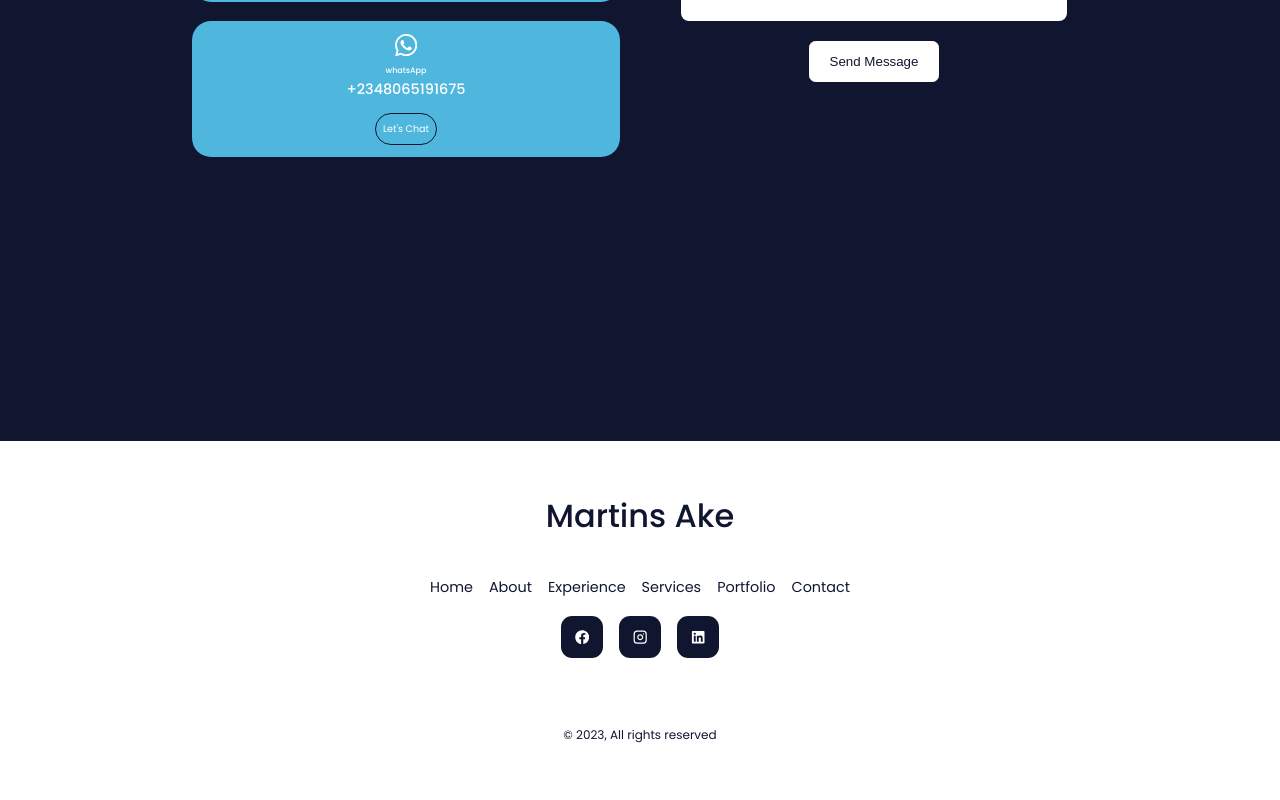
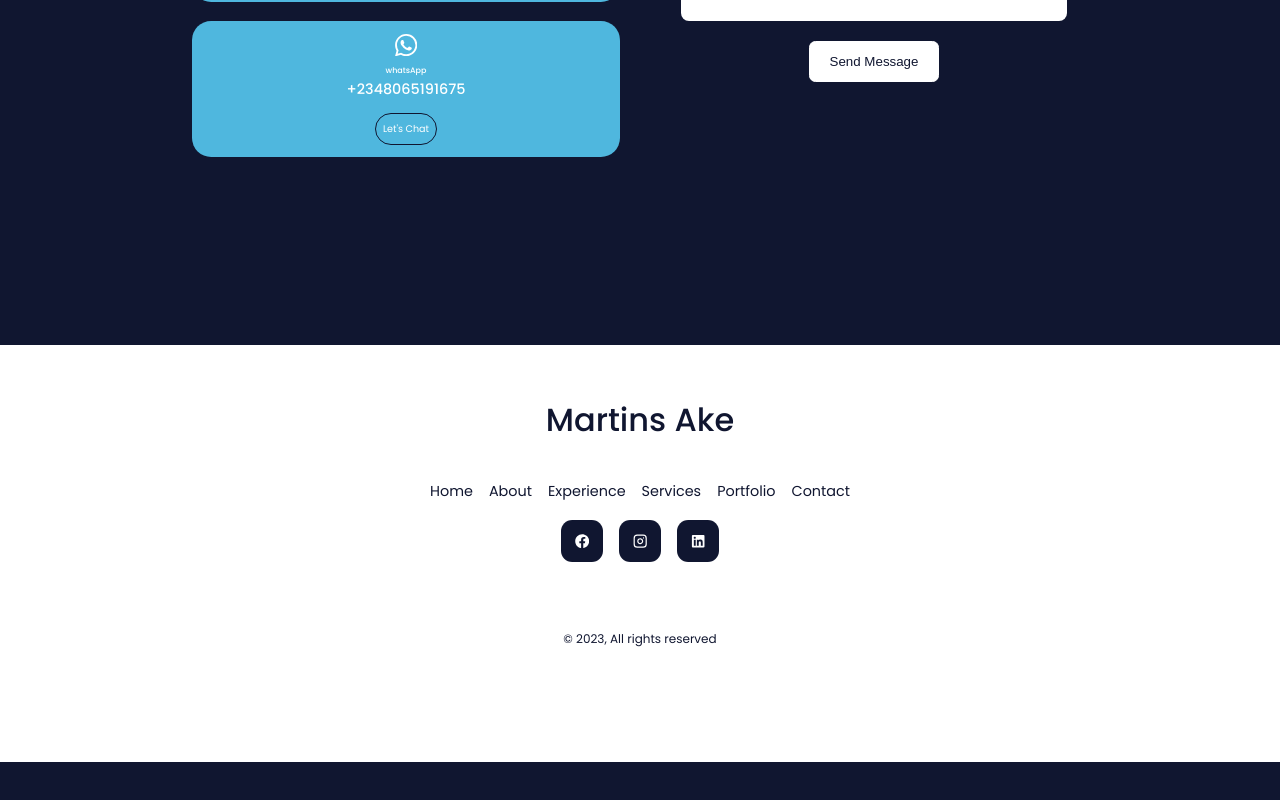
Before and after one commit to M-tech1/my_portfolio, a React (Create React App) app: page / in a window 1280 px wide. Shown: the part 7091-7891 px from the top of the page. After the commit the page ends 7853 px from the top, so only its background shows below. Built offline with nearby package versions, Linux system fonts and the light colour scheme.

Commit message:
Fixed footer margin

```diff
--- a/src/components/footer/footer.css
+++ b/src/components/footer/footer.css
@@ -3,7 +3,7 @@ footer{
     padding: 3rem 0;
     text-align: center;
     font-size: 0.9rem;
-    margin-top: 7rem;
+    margin-top: 1rem;
     width: 100%;
 }
 
```
